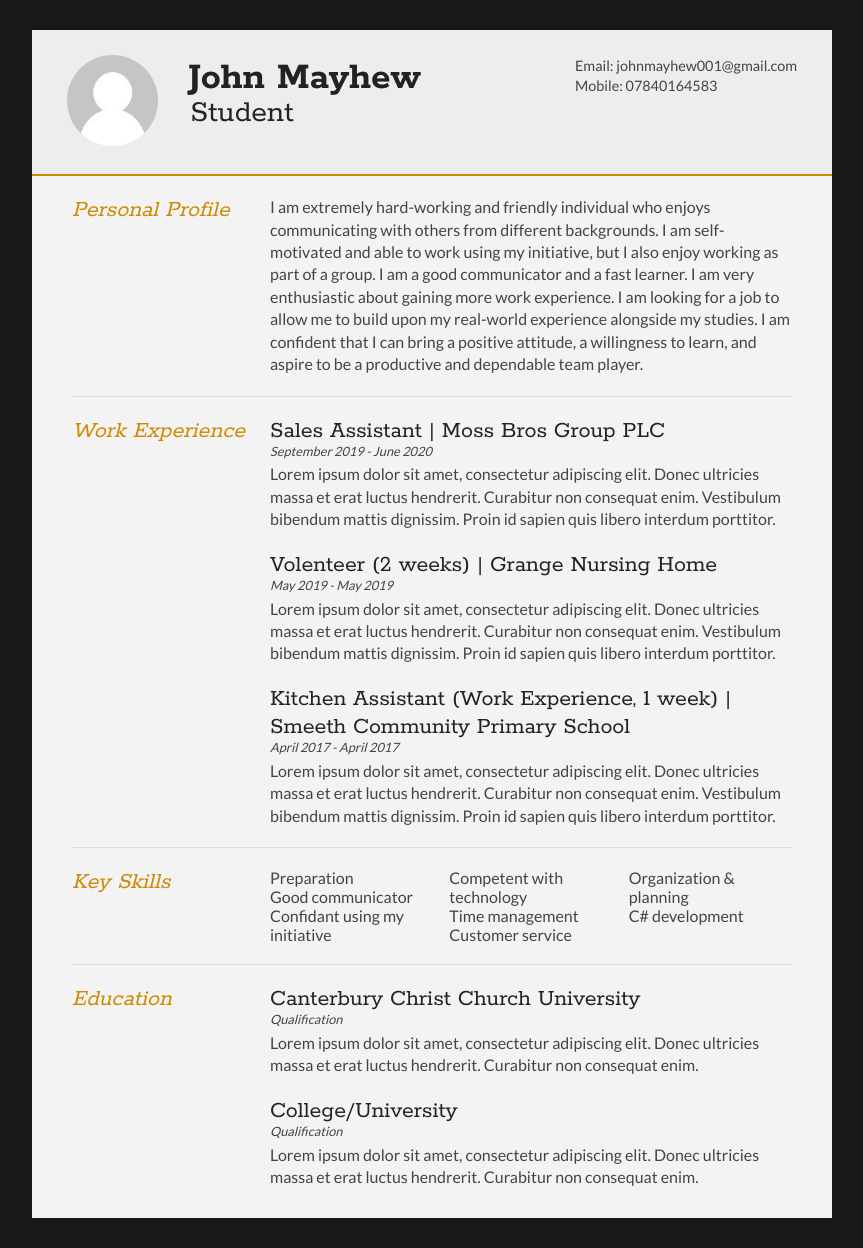
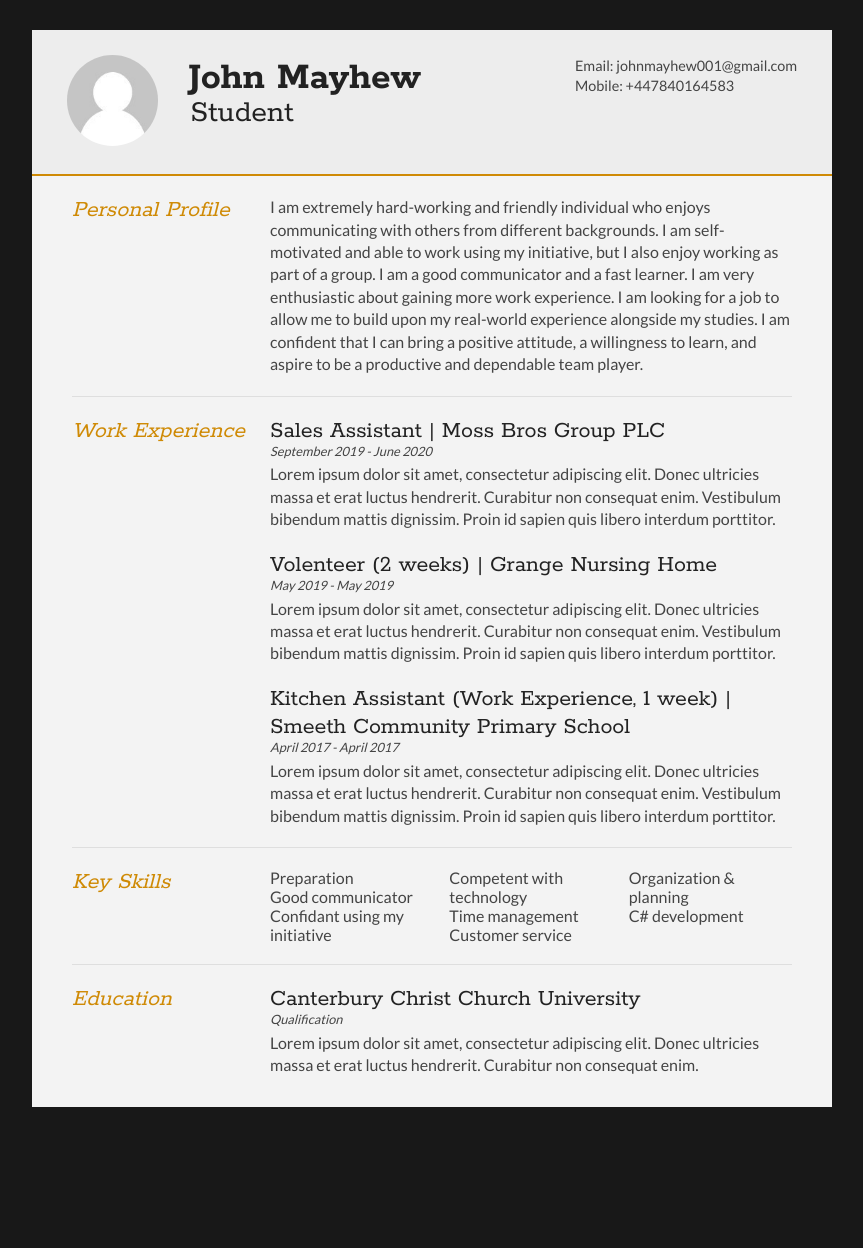
Before and after one commit to John-Mayhew/John-Mayhew.github.io, a plain HTML site: page index.html in a window 1280 px wide. Shown: the whole page, without its empty margins (208-1071 px from the left). After the commit the page ends 1137 px from the top, so only its background shows below. Drawn offline with Linux system fonts and the light colour scheme.

Commit message:
Update index.html
Removed 2nd Collage/University + updated no# to international (+44)

```diff
--- a/index.html
+++ b/index.html
@@ -26,7 +26,7 @@
 		<div id="contactDetails" class="quickFade delayFour">
 			<ul>
 				<li>Email: <a href="mailto:johnmayhew001@gmail.com" target="_blank">johnmayhew001@gmail.com</a></li>
-				<li>Mobile: 07840164583</li>
+				<li>Mobile: +447840164583</li>
 			</ul>
 		</div>
 		<div class="clear"></div>
@@ -107,12 +107,6 @@
 					<p class="subDetails">Qualification</p>
 					<p>Lorem ipsum dolor sit amet, consectetur adipiscing elit. Donec ultricies massa et erat luctus hendrerit. Curabitur non consequat enim.</p>
 				</article>
-
-				<article>
-					<h2>College/University</h2>
-					<p class="subDetails">Qualification</p>
-					<p>Lorem ipsum dolor sit amet, consectetur adipiscing elit. Donec ultricies massa et erat luctus hendrerit. Curabitur non consequat enim.</p>
-				</article>
 			</div>
 			<div class="clear"></div>
 		</section>
```
